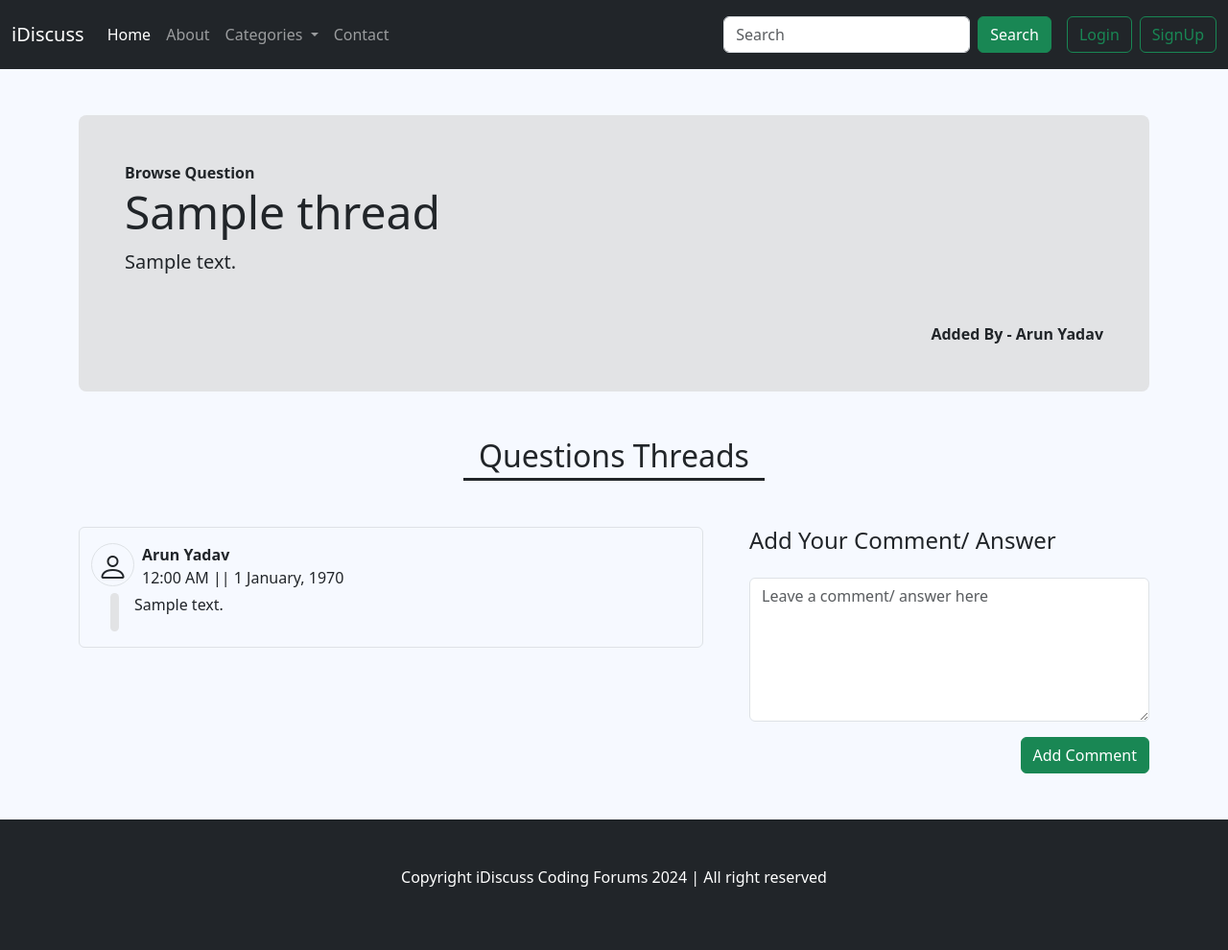
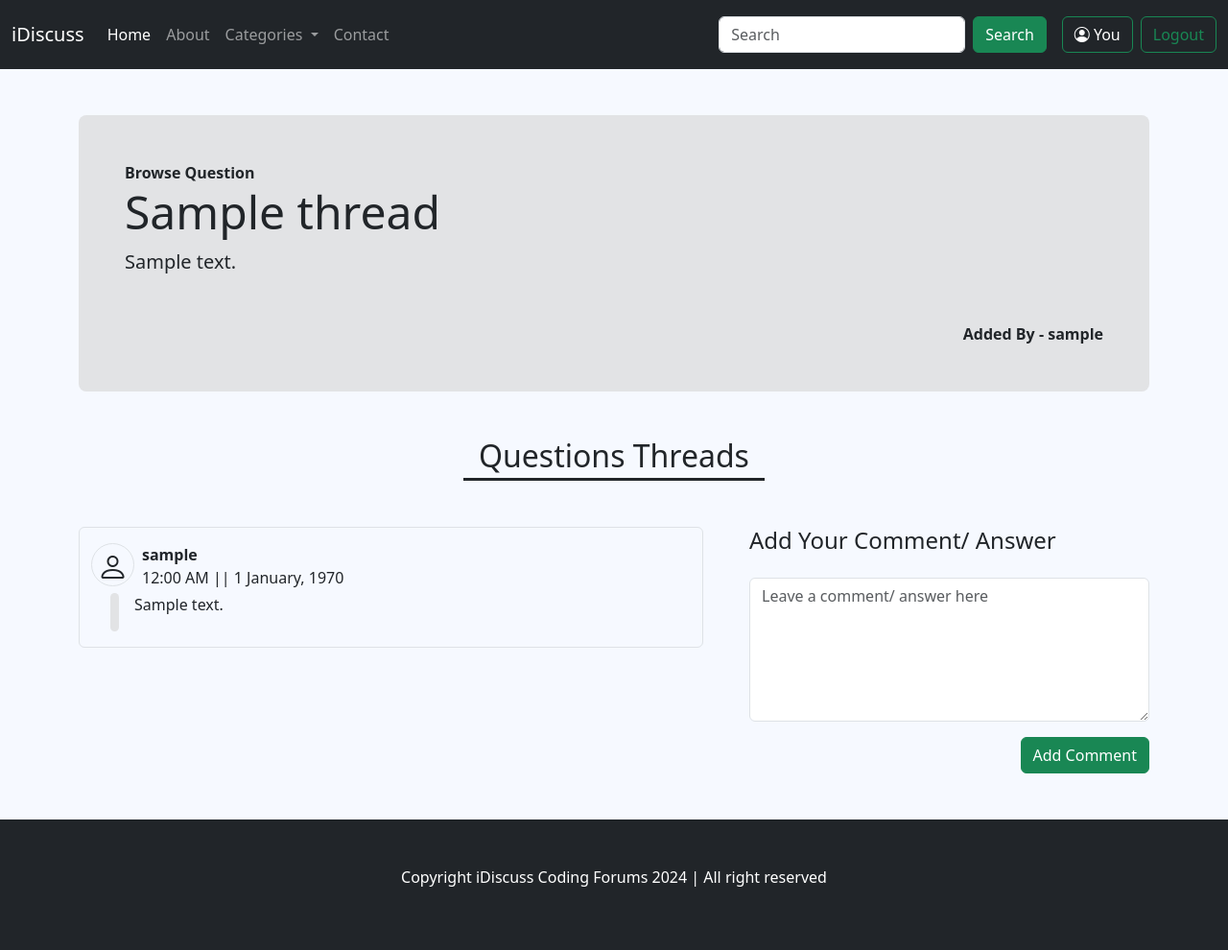
Before and after one commit to Arunyadav72/Forum, a PHP site: page /thread.php?thread-id=1 in a window 1280 px wide. Shown: the whole page at 96% size. Run offline with PHP 8.4, Linux system fonts and the light colour scheme; the visitor is signed in with stand-in values (Sample User, id 1); tables that the repository leaves empty or names only in its code hold one stand-in row (values such as "Sample post").

Commit message:
Add User login and User access details logic

```diff
--- a/partials/_header.php
+++ b/partials/_header.php
@@ -29,14 +29,31 @@
                     <a class="nav-link" href="contact.php">Contact</a>
                 </li>
             </ul>
-            <div class="d-flex gap-3">
-                <form class="d-flex" role="search">
+
+            <div class="d-flex flex-md-row flex-column gap-3">
+                <!-- Search bar functionalty -->
+                <form class="d-flex align-items-center m-0" role="search">
                     <input class="form-control me-2" type="search" placeholder="Search" aria-label="Search">
                     <button class="btn btn-success" type="submit">Search</button>
                 </form>
+
                 <div class="d-flex gap-2">
-                    <button class="btn btn-outline-success" data-bs-toggle="modal" data-bs-target="#login-modal">Login</button>
-                    <button class="btn btn-outline-success" data-bs-toggle="modal" data-bs-target="#signUp-modal">SignUp</button>
+                    <?php
+                    if (session_status() === PHP_SESSION_NONE) {
+                        session_start();
+                    }
+                    if (isset($_SESSION['loggedin']) && $_SESSION['loggedin'] == true) {
+                        echo '
+                        <!-- User and logout button -->
+                        <button class="btn btn-outline-success text-white"><i class="bi bi-person-circle"></i> You</button>
+                        <button class="btn btn-outline-success">Logout</button>';
+                    } else {
+                        echo '
+                        <!-- Login and SignUp Button -->
+                        <button class="btn btn-outline-success" data-bs-toggle="modal" data-bs-target="#login-modal">Login</button>
+                        <button class="btn btn-outline-success" data-bs-toggle="modal" data-bs-target="#signUp-modal">SignUp</button>';
+                    }
+                    ?>
                 </div>
             </div>
         </div>
--- a/partials/loginModal.php
+++ b/partials/loginModal.php
@@ -17,11 +17,15 @@ if ($_SERVER['REQUEST_METHOD'] == 'POST' && isset($_POST['login'])) {
         $row = $statement->fetch(PDO::FETCH_ASSOC);
         if (password_verify($password, $row['user_password'])) {
             $login = true;
-            session_start();
+            if (session_status() === PHP_SESSION_NONE) {
+                session_start();
+            }
+            $login = true;
             $_SESSION['loggedin'] = true;
             $_SESSION['username'] = $row['username'];
-            $_SESSION['user_id'] = $row['user_id'];
-            header("Location: index.php");
+            $_SESSION['user-id'] = $row['user_id'];
+
+            header("Location: " . $_SERVER['REQUEST_URI']);
             exit;
         } else {
             $showError = "Invaild username and password";
--- a/thread.php
+++ b/thread.php
@@ -7,17 +7,20 @@ $showAlert = false;
 if ($_SERVER['REQUEST_METHOD'] == 'POST' && isset($_POST['add-comment'])) {
     $threadId = $_GET['thread-id'];
     $commentContent = $_POST['comment-description'];
-    $currentDateTime = date('Y:m:d H:i:s');
-    session_start();
+    $currentDateTime = date('Y-m-d H:i:s');
+    if (session_status() === PHP_SESSION_NONE) {
+        session_start();
+    }
     if (isset($_SESSION['loggedin'])) {
-        $userId = $_SESSION['user_id'];
+        $userId = $_SESSION['user-id'];
         $insertComment = "INSERT INTO comments(comment_content, thread_id, user_id, created) VALUES(?, ?, ?, ?)";
         $statement = $conn->prepare($insertComment);
         $statement->execute([$commentContent, $threadId, $userId, $currentDateTime]);
         $showAlert = false;
-    } else {
-        $showAlert = 'You are not login. Please! login and then add your comment';
     }
+    // else {
+    //     $showAlert = 'You are not login. Please! login and then add your comment';
+    // }
 }
 ?>
 
@@ -35,6 +38,7 @@ if ($_SERVER['REQUEST_METHOD'] == 'POST' && isset($_POST['add-comment'])) {
 <body style="background-color: #f6f9ff;">
     <?php include './partials/_header.php'; ?>
 
+    <!-- Show Browse Question Details -->
     <div class="container my-5">
         <div class="row">
             <div class="col-12">
@@ -42,7 +46,7 @@ if ($_SERVER['REQUEST_METHOD'] == 'POST' && isset($_POST['add-comment'])) {
                     <?php
                     if ($_GET['thread-id']) {
                         $threadId = $_GET['thread-id'];
-                        $sql = "SELECT * FROM threads WHERE thread_id = ?";
+                        $sql = "SELECT thread.thread_title, thread.thread_description, user.username FROM threads thread LEFT JOIN users user ON thread.user_id = user.user_id  WHERE thread_id = ?";
                         $statement = $conn->prepare($sql);
                         $statement->execute([$threadId]);
                         $row = $statement->fetch(PDO::FETCH_ASSOC);
@@ -50,7 +54,7 @@ if ($_SERVER['REQUEST_METHOD'] == 'POST' && isset($_POST['add-comment'])) {
                         echo '<p class="m-0 fw-semibold">Browse Question</p>
                         <h1 class="display-5">' . $row['thread_title'] . '</h1>
                         <p class="lead">' . $row['thread_description'] . '</p>
-                        <p class="m-0 mt-5 fw-semibold text-end">Added By - Arun Yadav</p>';
+                        <p class="m-0 mt-5 fw-semibold text-end">Added By - ' . $row['username'] . '</p>';
                     }
                     ?>
                 </div>
@@ -66,11 +70,11 @@ if ($_SERVER['REQUEST_METHOD'] == 'POST' && isset($_POST['add-comment'])) {
         </div>
 
         <div class="row mx-0 my-5">
-            <div class="col-12 py-2 col-md-7 d-flex flex-column gap-4 border rounded" style="max-height: 94vh; height:100%; overflow-y: auto; scrollbar-width:thin">
+            <!-- Show Thread Answer -->
+            <div class="col-12 py-2 col-lg-7 d-flex flex-column gap-4 border rounded" style="max-height: 94vh; height:100%; overflow-y: auto; scrollbar-width:thin">
                 <?php
                 $threadId = $_GET['thread-id'];
                 $sql = 'SELECT comment.*, user.username FROM comments comment LEFT JOIN users user ON comment.user_id = user.user_id WHERE thread_id = ?';
-                // $sql = "SELECT * FROM comments WHERE thread_id = ?";
                 $statement = $conn->prepare($sql);
                 $statement->execute([$threadId]);
 
@@ -88,7 +92,7 @@ if ($_SERVER['REQUEST_METHOD'] == 'POST' && isset($_POST['add-comment'])) {
                                     <i class="bi bi-person fs-2"></i>
                                 </div>
                                 <div>
-                                    <p class="m-0 fw-semibold">Arun Yadav</p>
+                                    <p class="m-0 fw-semibold">' . $username . '</p>
                                     <p class="m-0">';
                         echo ($commentAddedDateTime) ? date("g:i A", strtotime($commentAddedDateTime)) . ' || ' : '';
                         echo date("j F, Y", strtotime($commentAddedDateTime));
@@ -112,8 +116,8 @@ if ($_SERVER['REQUEST_METHOD'] == 'POST' && isset($_POST['add-comment'])) {
                 ?>
             </div>
 
-            <!-- Add Question Form -->
-            <div class="col-12 px-0 ps-5 col-md-5" style="position: sticky; top:200px; right:0px">
+            <!-- Add Browse Answer Form -->
+            <div class="col-12 px-0 ps-lg-5 ps-0 mt-5 mt-lg-0 col-lg-5" style="position: sticky; top:200px; right:0px">
                 <h4>Add Your Comment/ Answer</h4>
                 <form method="POST" class="from-group mt-4">
                     <div class="mb-3">
```
Also changed, not shown: index.php (+18 -6 lines), threadslist.php (+17 -9 lines).
